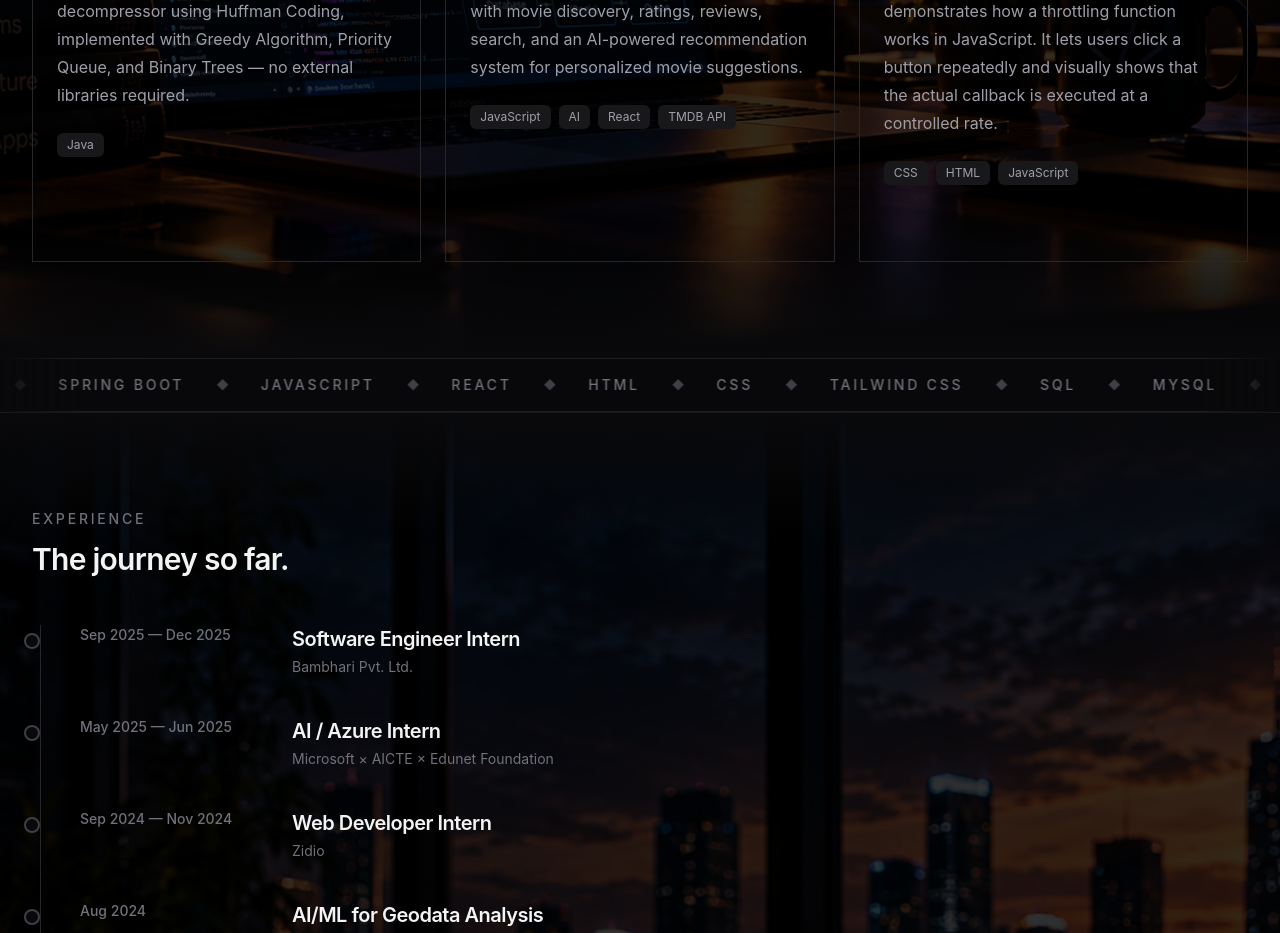
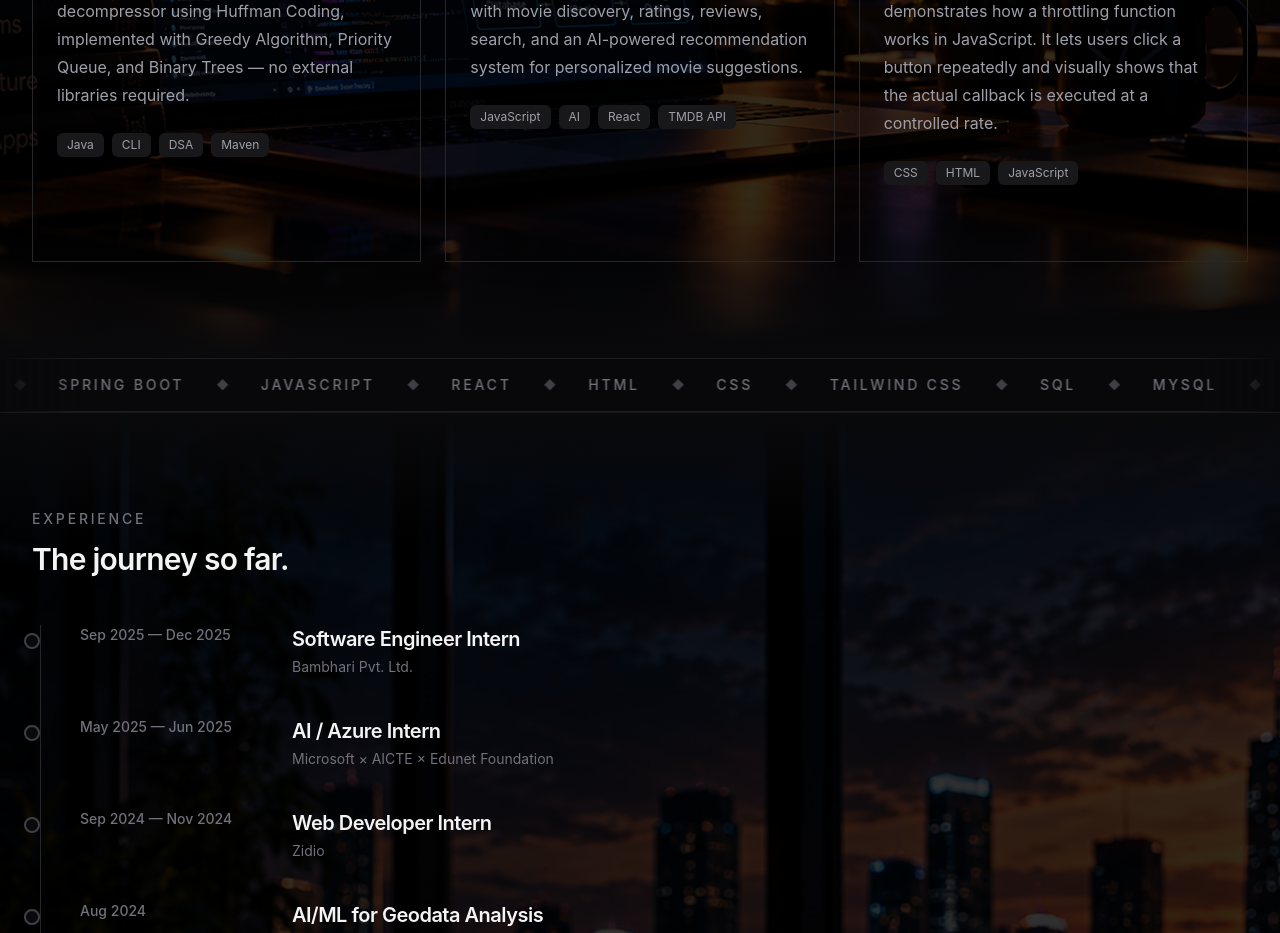
Before and after one commit to ShreyMadaan/PortfolioWebsite, a React (Vite) app in the folder shrey-portfolio/: page / in a window 1280 px wide. Shown: the part 3400-4333 px from the top of the page. Built offline with nearby package versions, Linux system fonts and the light colour scheme.

Commit message:
feat: expand automated project technology mapping

```diff
--- a/shrey-portfolio/scripts/syncProjects.js
+++ b/shrey-portfolio/scripts/syncProjects.js
@@ -25,23 +25,35 @@ const technologyMap = {
   java: "Java",
   javascript: "JavaScript",
   typescript: "TypeScript",
+
   react: "React",
   redux: "Redux",
   "redux-toolkit": "Redux Toolkit",
+
   "spring-boot": "Spring Boot",
   spring: "Spring",
+
   mysql: "MySQL",
   sql: "SQL",
   mongodb: "MongoDB",
-    docker: "Docker",
+
   html: "HTML",
   css: "CSS",
   tailwind: "Tailwind CSS",
+
   vite: "Vite",
+  maven: "Maven",
+  docker: "Docker",
+
   "node-js": "Node.js",
+  nodejs: "Node.js",
   express: "Express",
+
   "tmdb-api": "TMDB API",
   ai: "AI",
+
+  dsa: "DSA",
+  cli: "CLI",
 };
 
 
--- a/shrey-portfolio/src/data/projects.json
+++ b/shrey-portfolio/src/data/projects.json
@@ -7,7 +7,10 @@
       "Java"
     ],
     "technologies": [
-      "Java"
+      "Java",
+      "CLI",
+      "DSA",
+      "Maven"
     ],
     "github": "https://github.com/ShreyMadaan/HuffmanCompressor",
     "live": null
```
Lines whose indentation alone changed are shown as unchanged.
